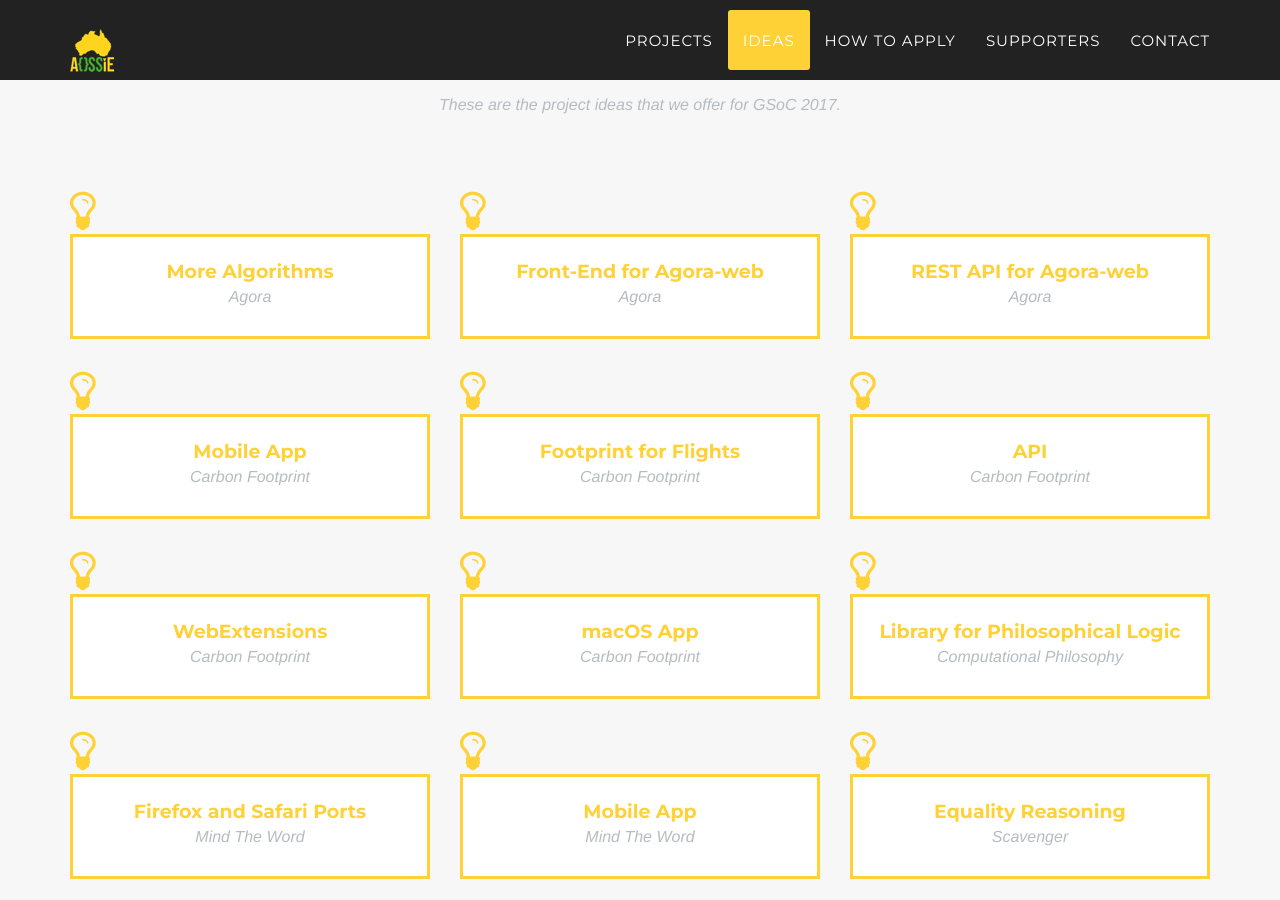
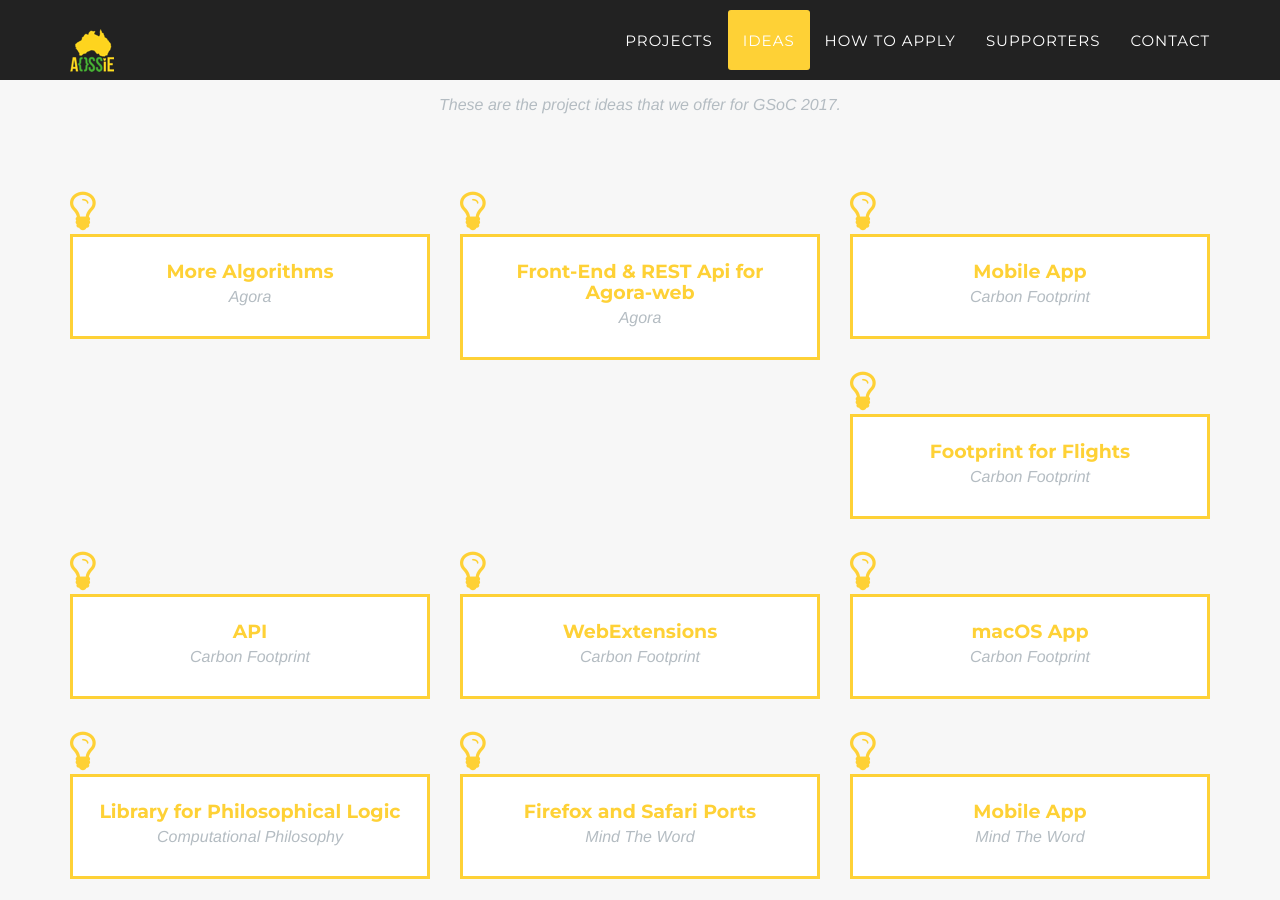
Before and after one commit to DimuthuKasunWP/aossie.gitlab.io, a Jekyll site: the page built from index.html, in a window 1280 px wide and 900 px high, scrolled down 2208 px. Built offline with Jekyll 4.4.1, drawn with Linux system fonts in a browser that asks for light colours; some web fonts are replaced; part of the change alters nothing that is shown.

Commit message:
Merge two projects into one
Signed-off-by: thuva4 <tharma.thuva@gmail.com>

```diff
--- a/_config.yml
+++ b/_config.yml
@@ -57,13 +57,9 @@ ideas:
   id: 1
   description: agora-algorithms.md
 - project: Agora
-  title: Front-End for Agora-web
+  title: Front-End & REST Api for Agora-web
   id: 2
-  description: agora-web-front.md
-- project: Agora
-  title: REST API for Agora-web
-  id: 2
-  description: agora-web-rest.md
+  description: agora-web.md
 - project: Carbon Footprint
   title: Mobile App
   id: 3
--- a/_includes/ideas/agora-web-front.md
+++ /dev/null
@@ -1,29 +0,0 @@
-
-## Agora
-
-### Idea: Front-End for Agora-web
-
-#### Description
-
-Agora is a library of data structures and algorithms for counting votes in elections. For last year GSoC, we have built the Agora-web, A website to contact online elections. This project idea aims to make Agora-Web more user friendly and decouple the front end completely from the backend.
-
-We seek a user interface combining features of [OpaVote](https://www.opavote.com/) and [Doodle](http://doodle.com). We would like it to be at least as easy to set up an online election as it is easy to schedule an event in Doodle.
-
-
-#### Requirements
-
-For this project, we are looking for a student:
-
-- Experienced in any front end frameworks( Angular, React)
-
-- Preferably with previous experience setting up web apps in cloud platforms like Heroku, Google App Engine or [others](https://www.quora.com/What-are-some-cheap-alternatives-to-Heroku-that-are-always-on).
-
-- Ability to design user friendly interfaces.
-
-- Basic understating of Client - Server architecture model and REST API concepts.
-
-You don't have to be an expert in all these skills. Some previous experience in related skills and a lot of motivation to learn quickly would suffice.
-
-#### Mentors
-
-Ekaterina Lebedeva, Bruno Woltzenlogel Paleo
--- a/_includes/ideas/agora-web-rest.md
+++ b/_includes/ideas/agora-web.md
@@ -1,15 +1,25 @@
 
 ## Agora
 
-### Idea: REST API for Agora-web
+### Idea: Front-End & REST API for Agora-web
 
 #### Description
 
-Agora is a library of data structures and algorithms for counting votes in elections. For last year GSoC, we have built the Agora-web, A website to contact online elections. We planned to extends its functionalities as a RESTful web service. This project idea aims to convert Agora web into a RESTful API based service. Furthermore, we are planning to introduce some new features to Agora-web.
+Agora is a library of data structures and algorithms for counting votes in elections. For last year GSoC, we have built the Agora-web, A website to contact online elections. This year, we have planned to extend the functionalities of the Agora-web. This project has two subprojects.
+
+- Now Agora-web has very minimalistic frontend design. We hoped to make Agora-Web more user-friendly and interactive. Also, we planned to decouple the front end completely from the backend.
+
+- Convert Agora-web backend into a RESTful API based service.
 
 #### Requirements
 
 For this project, we are looking for a student:
+
+- Experienced in frontend development and frameworks( Angular, React)
+
+- Ability to design user friendly and interactive interfaces.
+
+- Basic understating of Client - Server architecture model and REST API concepts.
 
 - Experienced in Scala (or with solid programming skills in other object-oriented and functional programming languages and willing to learn Scala).
 
@@ -21,7 +31,6 @@ For this project, we are looking for a student:
 
 - Preferably with previous experience setting up web apps in cloud platforms like Heroku, Google App Engine or [others](https://www.quora.com/What-are-some-cheap-alternatives-to-Heroku-that-are-always-on).
 
-
 You don't have to be an expert in all these skills. Some previous experience in related skills and a lot of motivation to learn quickly would suffice.
 
 #### Mentors
```
